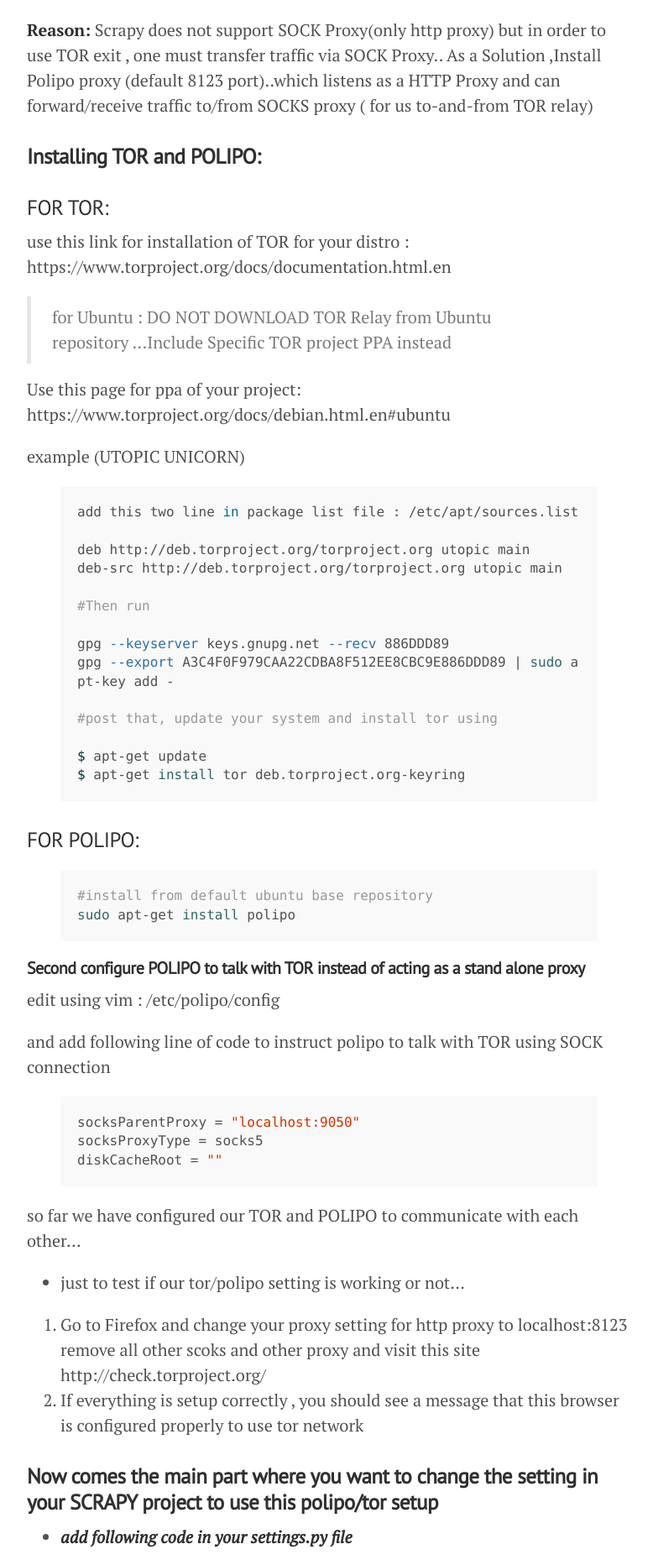
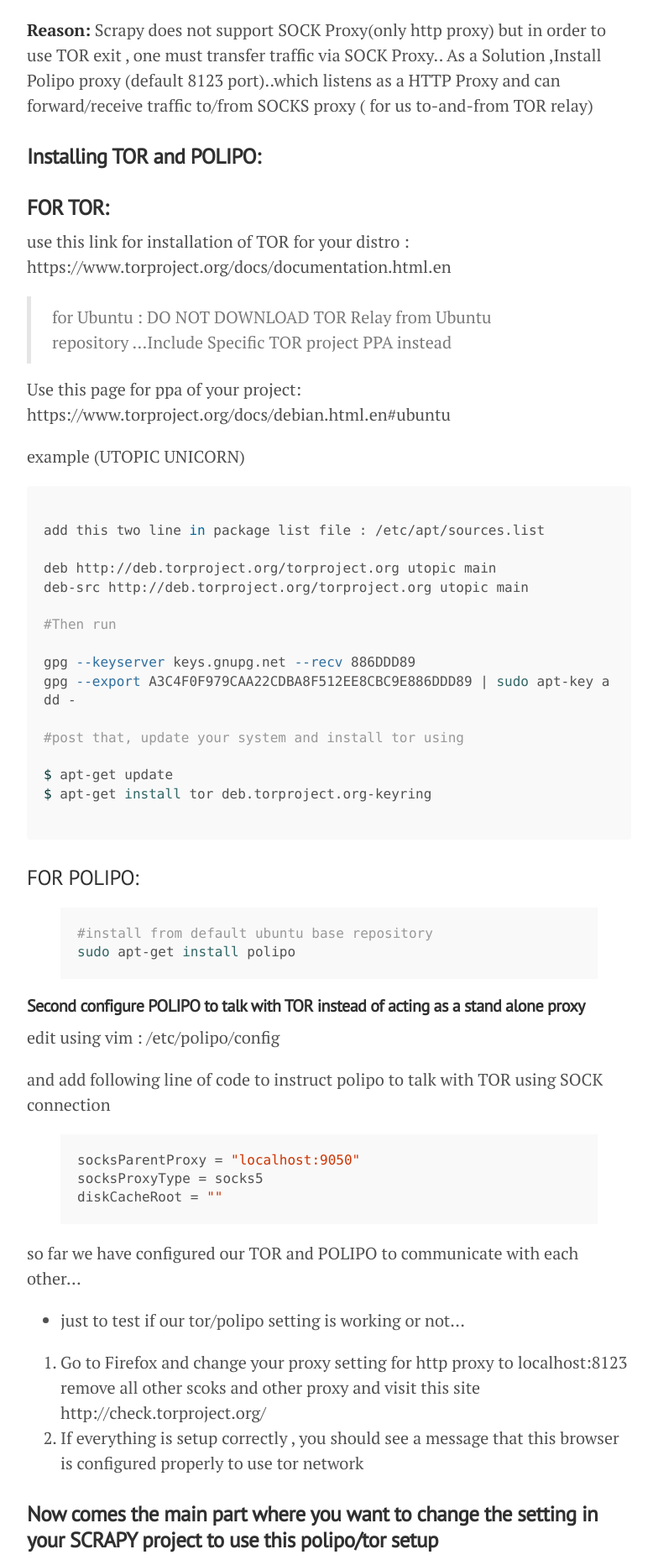
Before and after one commit to DharmeshPandav/dharmeshpandav.github.io, a Jekyll site: the page built from _posts/2015-02-24-Torifying-your-Scrapy_project_on_ubuntu.md, in a window 1280 px wide. Shown: the part 643-2507 px from the top of the page at 84% size, without its empty margins (248-1026 px from the left). Built offline with Jekyll 4.4.1, drawn with Linux system fonts in a browser that asks for light colours; nearby versions of some CDN libraries; Markdown is read by kramdown in place of the engine named in the settings.

Commit message:
added new article on torifying scrapy

````diff
--- a/_posts/2015-02-24-Torifying-your-Scrapy_project_on_ubuntu.md
+++ b/_posts/2015-02-24-Torifying-your-Scrapy_project_on_ubuntu.md
@@ -26,7 +26,7 @@ will explain the technical part later in this article, for now read the statemen
 
 ### **Installing TOR and POLIPO:**
 
-### FOR TOR:
+### **FOR TOR:**
 
 use this link for installation of TOR for your distro : https://www.torproject.org/docs/documentation.html.en
 
@@ -36,7 +36,7 @@ Use this page for ppa of your project: https://www.torproject.org/docs/debian.ht
 
 example (UTOPIC UNICORN)
 
-{% highlight bash %}
+``` bash
 
 add this two line in package list file : /etc/apt/sources.list
 
@@ -53,7 +53,7 @@ gpg --export A3C4F0F979CAA22CDBA8F512EE8CBC9E886DDD89 | sudo apt-key add -
 $ apt-get update
 $ apt-get install tor deb.torproject.org-keyring
 
-{% endhighlight %}
+```
 
 ### FOR POLIPO:
 
````
